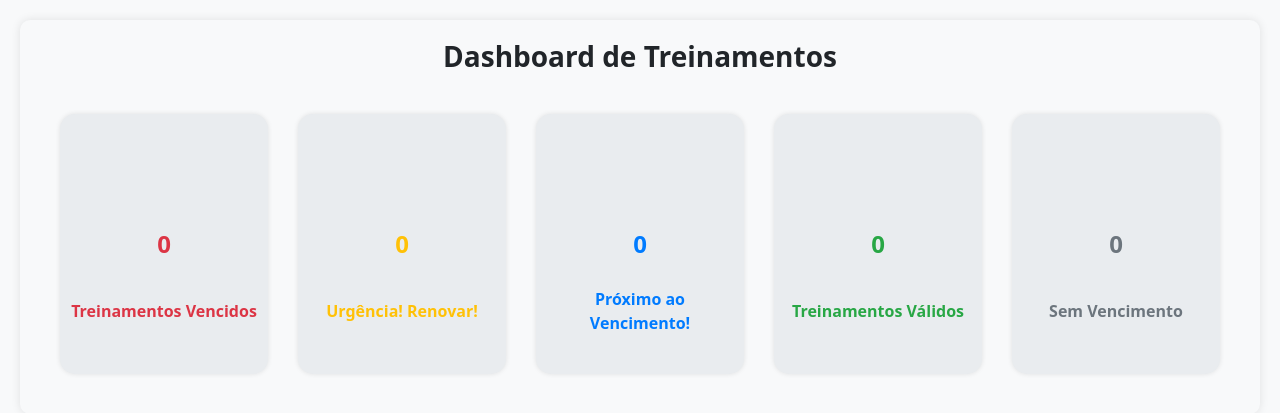
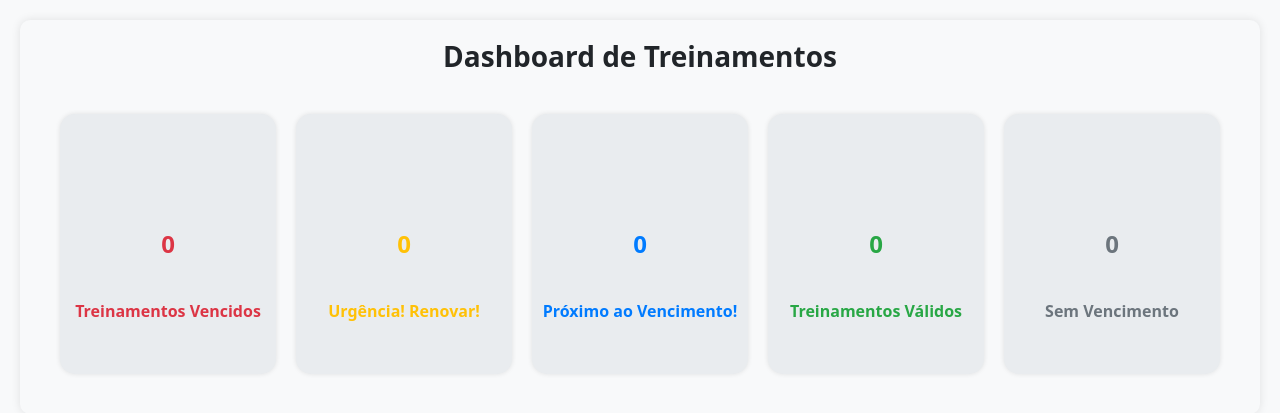
Before and after one commit to joaopedrodirekta/Direkta_Vale, a Django app: page /treinamentos/dashboard/ in a window 1280 px wide. Shown: the part 70-483 px from the top of the page. Run offline with Django 5.2, Linux system fonts and the light colour scheme; data that the repository does not hold is empty.

Commit message:
Ajustando

```diff
--- a/treinamentos/templates/treinamentos/dashboard.html
+++ b/treinamentos/templates/treinamentos/dashboard.html
@@ -23,7 +23,7 @@
     .chart-container {
         display: flex;
         justify-content: space-between;
-        gap: 30px;
+        gap: 20px;
         align-items: center;
         flex-wrap: nowrap;
         padding: 20px;
```
